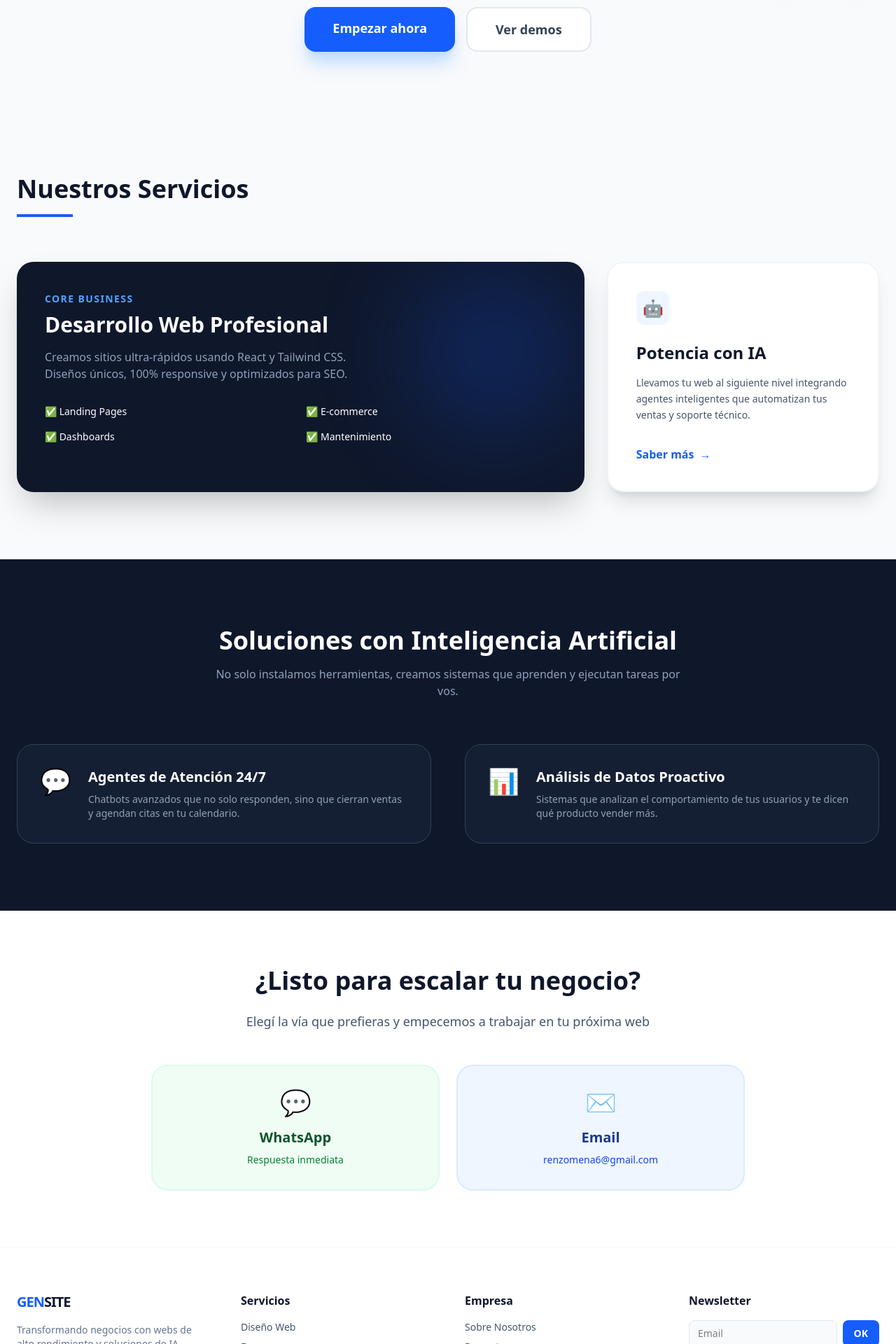
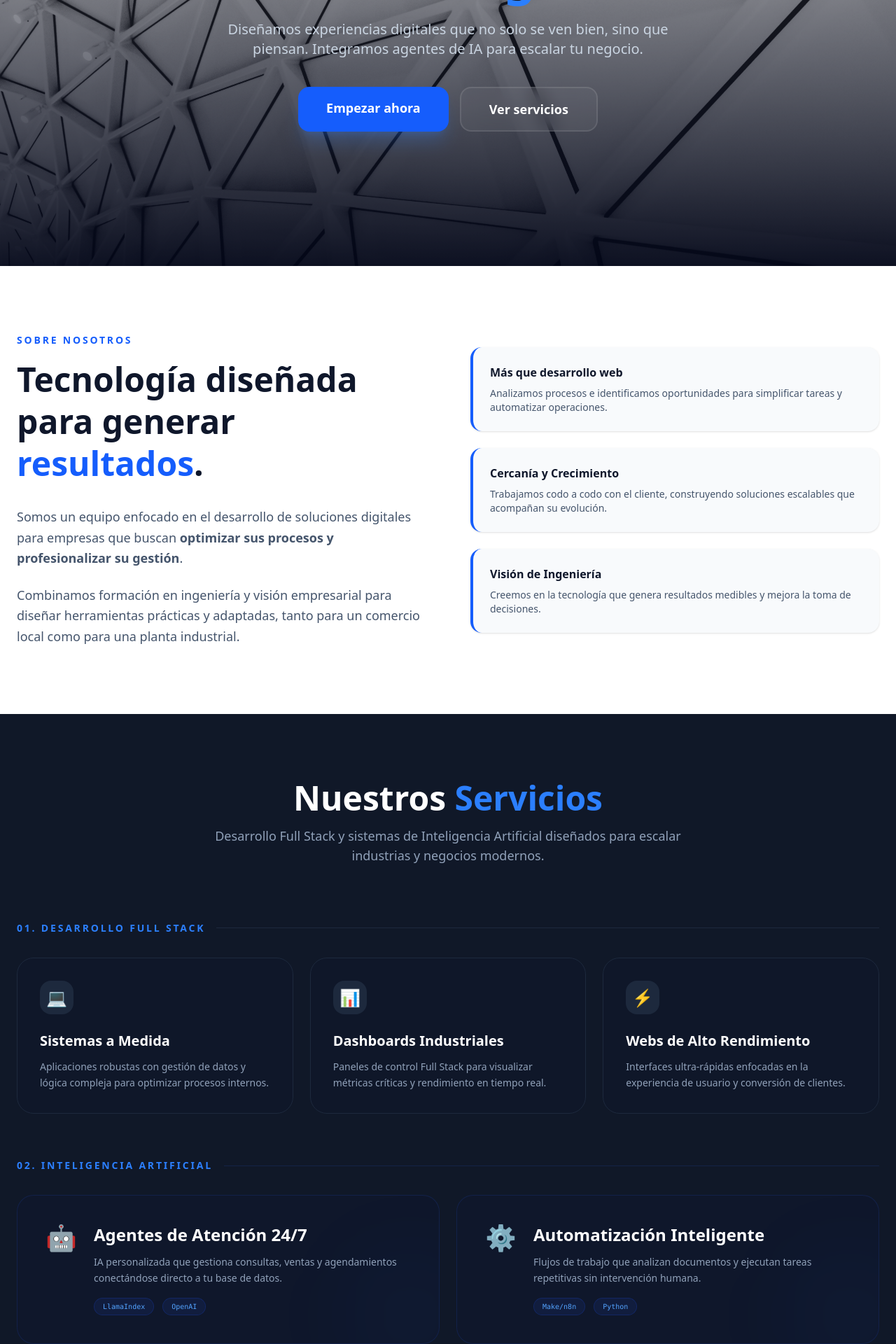
Before and after one commit to Renmena6/gensite-web, a React (Vite) app: page / in a window 1280 px wide. Shown: the part 480-2400 px from the top of the page at 70% size. Built offline with nearby package versions, Linux system fonts and the light colour scheme.

Commit message:
agregue imagen al hero, tambien modifique la seccion ia solution a nuestros servicios web + ia

```diff
--- a/src/App.jsx
+++ b/src/App.jsx
@@ -2,7 +2,8 @@ import React from 'react';
 import Layout from './components/Layout';
 import Hero from './components/Hero';
 import Services from './components/Services';
-import IASolutions from './components/IASolutions';
+import AboutUs from './components/AboutUs';
+
 import Contact from './components/Contact';
 
 
@@ -10,9 +11,9 @@ function App() {
   return (
     <Layout>
       <Hero />
+      <AboutUs/>
       <Services />
 
-      <IASolutions />
       <Contact/>
     </Layout>
   );
--- /dev/null
+++ b/src/components/AboutUs.jsx
@@ -0,0 +1,57 @@
+import React from 'react';
+
+const AboutUs = () => {
+  return (
+    <section id="sobre-nosotros" className="py-24 bg-white overflow-hidden">
+      <div className="max-w-7xl mx-auto px-6">
+        <div className="flex flex-col md:flex-row gap-16 items-center">
+
+          {/* Columna Izquierda: Títulos y Texto Principal */}
+          <div className="md:w-1/2">
+            <h2 className="text-sm font-bold text-blue-600 uppercase tracking-[0.2em] mb-4">
+              Sobre Nosotros
+            </h2>
+            <h3 className="text-4xl md:text-5xl font-black text-slate-900 mb-8 leading-tight">
+              Tecnología diseñada para generar <span className="text-blue-600">resultados</span>.
+            </h3>
+            <p className="text-slate-600 text-lg leading-relaxed mb-6">
+              Somos un equipo enfocado en el desarrollo de soluciones digitales para empresas que buscan
+              <strong> optimizar sus procesos y profesionalizar su gestión</strong>.
+            </p>
+            <p className="text-slate-600 text-lg leading-relaxed">
+              Combinamos formación en ingeniería y visión empresarial para diseñar herramientas prácticas
+              y adaptadas, tanto para un comercio local como para una planta industrial.
+            </p>
+          </div>
+
+          {/* Columna Derecha: Tarjetas de Enfoque (Resume el texto largo) */}
+          <div className="md:w-1/2 grid gap-6">
+            <div className="p-6 bg-slate-50 rounded-2xl border-l-4 border-blue-600 shadow-sm">
+              <h4 className="font-bold text-slate-900 mb-2">Más que desarrollo web</h4>
+              <p className="text-slate-600 text-sm">
+                Analizamos procesos e identificamos oportunidades para simplificar tareas y automatizar operaciones.
+              </p>
+            </div>
+
+            <div className="p-6 bg-slate-50 rounded-2xl border-l-4 border-blue-600 shadow-sm">
+              <h4 className="font-bold text-slate-900 mb-2">Cercanía y Crecimiento</h4>
+              <p className="text-slate-600 text-sm">
+                Trabajamos codo a codo con el cliente, construyendo soluciones escalables que acompañan su evolución.
+              </p>
+            </div>
+
+            <div className="p-6 bg-slate-50 rounded-2xl border-l-4 border-blue-600 shadow-sm">
+              <h4 className="font-bold text-slate-900 mb-2">Visión de Ingeniería</h4>
+              <p className="text-slate-600 text-sm">
+                Creemos en la tecnología que genera resultados medibles y mejora la toma de decisiones.
+              </p>
+            </div>
+          </div>
+
+        </div>
+      </div>
+    </section>
+  );
+};
+
+export default AboutUs;
--- a/src/components/Hero.jsx
+++ b/src/components/Hero.jsx
@@ -2,24 +2,31 @@ import React from 'react';
 
 const Hero = () => {
   return (
-    <header id="inicio" className="relative py-20 px-6 overflow-hidden">
-      {/* Fondo decorativo */}
-      <div className="absolute top-0 right-0 -mr-20 -mt-20 w-96 h-96 bg-blue-100 rounded-full blur-3xl opacity-50"></div>
+    <header id="inicio" className="relative py-32 md:py-48 px-6 overflow-hidden bg-slate-950">
+
+      {/* Fondo con Efecto de Scroll usando solo Tailwind */}
+<div
+  className="absolute inset-0 z-0 opacity-60 bg-fixed bg-center bg-cover"
+  style={{ backgroundImage: "url('/img/banner1.jpeg')" }}
+>
+  {/* El degradado (Overlay) */}
+  <div className="absolute inset-0 bg-linear-to-b from-slate-980/40 via-transparent to-slate-950/90"></div>
+</div>
 
       <div className="max-w-6xl mx-auto flex flex-col items-center text-center relative z-10">
         {/* Badge superior */}
-        <span className="bg-blue-100 text-blue-700 px-4 py-1 rounded-full text-sm font-bold mb-6">
+        <span className="bg-blue-600/50 text-blue-400 border border-blue-500/80 px-4 py-1 rounded-full text-sm font-bold mb-6 backdrop-blur-sm">
           AGENCIA DE IA & WEB
         </span>
 
-        {/* Título Principal */}
-        <h1 className="text-5xl md:text-7xl font-black text-slate-900 mb-6 leading-[1.1]">
+        {/* Título Principal - Cambiado a blanco para fondo oscuro */}
+        <h1 className="text-5xl md:text-7xl font-black text-white mb-6 leading-[1.1]">
           Automatiza tu éxito con <br />
-          <span className="text-blue-600">Webs Inteligentes</span>
+          <span className="text-blue-500">Webs Inteligentes</span>
         </h1>
 
-        {/* Descripción */}
-        <p className="text-xl text-slate-600 max-w-2xl mb-10">
+        {/* Descripción - Color suavizado para fondo oscuro */}
+        <p className="text-xl text-slate-300 max-w-2xl mb-10">
           Diseñamos experiencias digitales que no solo se ven bien, sino que piensan.
           Integramos agentes de IA para escalar tu negocio.
         </p>
@@ -28,16 +35,16 @@ const Hero = () => {
         <div className="flex flex-col sm:flex-row gap-4">
           <a
             href="#contacto"
-            className="bg-blue-600 text-white px-10 py-4 rounded-2xl font-bold text-lg hover:bg-blue-700 shadow-xl shadow-blue-200 transition-all hover:-translate-y-1 inline-block text-center"
+            className="bg-blue-600 text-white px-10 py-4 rounded-2xl font-bold text-lg hover:bg-blue-700 shadow-xl shadow-blue-500/20 transition-all hover:-translate-y-1 inline-block text-center"
           >
             Empezar ahora
           </a>
 
           <a
-            href="#ia-solutions"
-            className="bg-white border-2 border-slate-200 text-slate-700 px-10 py-4 rounded-2xl font-bold text-lg hover:border-blue-600 hover:text-blue-600 transition-all inline-block text-center"
+            href="#servicios"
+            className="bg-white/5 backdrop-blur-md border-2 border-white/10 text-white px-10 py-4 rounded-2xl font-bold text-lg hover:bg-white/10 hover:border-blue-500 transition-all inline-block text-center"
           >
-            Ver demos
+            Ver servicios
           </a>
         </div>
       </div>
--- a/src/components/IASolutions.jsx
+++ /dev/null
@@ -1,38 +0,0 @@
-import React from 'react';
-
-const IASolutions = () => {
-  return (
-    <section id="ia-solutions" className="py-24 bg-slate-900 text-white">
-      <div className="max-w-7xl mx-auto px-6">
-        <div className="text-center mb-16">
-          <h2 className="text-4xl font-black mb-4">Soluciones con Inteligencia Artificial</h2>
-          <p className="text-slate-400 max-w-2xl mx-auto">
-            No solo instalamos herramientas, creamos sistemas que aprenden y ejecutan tareas por vos.
-          </p>
-        </div>
-
-        <div className="grid md:grid-cols-2 gap-12">
-          {/* Característica 1 */}
-          <div className="flex gap-6 p-8 rounded-3xl bg-slate-800/50 border border-slate-700 hover:border-blue-500 transition">
-            <div className="text-4xl">💬</div>
-            <div>
-              <h4 className="text-xl font-bold mb-2">Agentes de Atención 24/7</h4>
-              <p className="text-slate-400 text-sm">Chatbots avanzados que no solo responden, sino que cierran ventas y agendan citas en tu calendario.</p>
-            </div>
-          </div>
-
-          {/* Característica 2 */}
-          <div className="flex gap-6 p-8 rounded-3xl bg-slate-800/50 border border-slate-700 hover:border-blue-500 transition">
-            <div className="text-4xl">📊</div>
-            <div>
-              <h4 className="text-xl font-bold mb-2">Análisis de Datos Proactivo</h4>
-              <p className="text-slate-400 text-sm">Sistemas que analizan el comportamiento de tus usuarios y te dicen qué producto vender más.</p>
-            </div>
-          </div>
-        </div>
-      </div>
-    </section>
-  );
-};
-
-export default IASolutions;
--- a/src/components/Navbar.jsx
+++ b/src/components/Navbar.jsx
@@ -17,7 +17,7 @@ const Navbar = () => {
         </li>
 
         <li className="hover:text-blue-600 transition">
-          <a href="#ia-solutions">IA Solutions</a>
+          <a href="#servicios">Nuestros Servicios</a>
         </li>
 
         <li className="hover:text-blue-600 transition">
--- a/src/components/Services.jsx
+++ b/src/components/Services.jsx
@@ -2,42 +2,109 @@ import React from 'react';
 
 const Services = () => {
   return (
-    <section className="max-w-7xl mx-auto py-24 px-6">
-      <div className="mb-16">
-        <h2 className="text-4xl font-black text-slate-900 mb-4">Nuestros Servicios</h2>
-        <div className="h-1 w-20 bg-blue-600"></div>
-      </div>
+    <section id="servicios" className="py-24 bg-gray-900 text-white">
+      <div className="max-w-7xl mx-auto px-6">
 
-      <div className="grid md:grid-cols-3 gap-8">
-        <div className="md:col-span-2 group relative overflow-hidden bg-slate-900 rounded-3xl p-10 text-white shadow-2xl">
-          <div className="relative z-10">
-            <span className="text-blue-400 font-bold text-sm uppercase tracking-widest">Core Business</span>
-            <h3 className="text-3xl font-bold mt-2 mb-4">Desarrollo Web Profesional</h3>
-            <p className="text-slate-400 max-w-md mb-8">
-              Creamos sitios ultra-rápidos usando React y Tailwind CSS. Diseños únicos, 100% responsive y optimizados para SEO.
-            </p>
-            <ul className="grid grid-cols-2 gap-4 text-sm font-medium">
-              <li className="flex items-center gap-2">✅ Landing Pages</li>
-              <li className="flex items-center gap-2">✅ E-commerce</li>
-              <li className="flex items-center gap-2">✅ Dashboards</li>
-              <li className="flex items-center gap-2">✅ Mantenimiento</li>
-            </ul>
-          </div>
-          <div className="absolute top-0 right-0 w-64 h-64 bg-blue-600/20 rounded-full blur-3xl group-hover:bg-blue-600/40 transition duration-500"></div>
+        {/* Encabezado */}
+        <div className="mb-20 text-center">
+          <h2 className="text-4xl md:text-5xl font-black mb-4">
+            Nuestros <span className="text-blue-500">Servicios</span>
+          </h2>
+          <p className="text-slate-400 max-w-2xl mx-auto text-lg">
+            Desarrollo Full Stack y sistemas de Inteligencia Artificial diseñados para escalar industrias y negocios modernos.
+          </p>
         </div>
 
-        <div className="bg-white border-2 border-slate-100 rounded-3xl p-10 shadow-xl flex flex-col justify-between">
-          <div>
-            <div className="w-12 h-12 bg-blue-50 text-blue-600 rounded-xl flex items-center justify-center mb-6 text-2xl">🤖</div>
-            <h3 className="text-2xl font-bold text-slate-900 mb-4">Potencia con IA</h3>
-            <p className="text-slate-600 text-sm leading-relaxed">
-              Llevamos tu web al siguiente nivel integrando agentes inteligentes que automatizan tus ventas y soporte técnico.
-            </p>
+        {/* --- BLOQUE 01: FULL STACK (Bordes Sutiles Slate) --- */}
+        <div className="mb-16">
+          <div className="flex items-center gap-4 mb-8">
+            <h3 className="text-sm font-bold text-blue-500 uppercase tracking-[0.2em]">01. Desarrollo Full Stack</h3>
+            <div className="h-px flex-1 bg-slate-800"></div>
           </div>
-          <a href="#ia-solutions" className="mt-8 text-blue-600 font-bold flex items-center gap-2 hover:gap-4 transition-all">
-  Saber más <span>→</span>
-</a>
+
+          <div className="grid md:grid-cols-3 gap-6">
+            {/* Card Web 1 */}
+            <div className="group p-8 rounded-3xl bg-slate-900/50 border border-slate-800 hover:border-slate-700 transition-all duration-300">
+              <div className="w-12 h-12 bg-slate-800 rounded-2xl flex items-center justify-center mb-6 group-hover:bg-blue-600 transition-colors">
+                <span className="text-2xl">💻</span>
+              </div>
+              <h4 className="text-xl font-bold mb-3">Sistemas a Medida</h4>
+              <p className="text-slate-400 text-sm leading-relaxed">
+                Aplicaciones robustas con gestión de datos y lógica compleja para optimizar procesos internos.
+              </p>
+            </div>
+
+            {/* Card Web 2 */}
+            <div className="group p-8 rounded-3xl bg-slate-900/50 border border-slate-800 hover:border-slate-700 transition-all duration-300">
+              <div className="w-12 h-12 bg-slate-800 rounded-2xl flex items-center justify-center mb-6 group-hover:bg-blue-600 transition-colors">
+                <span className="text-2xl">📊</span>
+              </div>
+              <h4 className="text-xl font-bold mb-3">Dashboards Industriales</h4>
+              <p className="text-slate-400 text-sm leading-relaxed">
+                Paneles de control Full Stack para visualizar métricas críticas y rendimiento en tiempo real.
+              </p>
+            </div>
+
+            {/* Card Web 3 */}
+            <div className="group p-8 rounded-3xl bg-slate-900/50 border border-slate-800 hover:border-slate-700 transition-all duration-300">
+              <div className="w-12 h-12 bg-slate-800 rounded-2xl flex items-center justify-center mb-6 group-hover:bg-blue-600 transition-colors">
+                <span className="text-2xl">⚡</span>
+              </div>
+              <h4 className="text-xl font-bold mb-3">Webs de Alto Rendimiento</h4>
+              <p className="text-slate-400 text-sm leading-relaxed">
+                Interfaces ultra-rápidas enfocadas en la experiencia de usuario y conversión de clientes.
+              </p>
+            </div>
+          </div>
         </div>
+
+        {/* --- BLOQUE 02: IA (Bordes Azules y Brillo Sutil) --- */}
+        <div id="ia-solutions">
+          <div className="flex items-center gap-4 mb-8">
+            <h3 className="text-sm font-bold text-blue-500 uppercase tracking-[0.2em]">02. Inteligencia Artificial</h3>
+            <div className="h-px flex-1 bg-blue-900/30"></div>
+          </div>
+
+          <div className="grid md:grid-cols-2 gap-6">
+            {/* Card IA 1 */}
+            <div className="relative group p-10 rounded-3xl bg-slate-900 border border-blue-900/30 hover:border-blue-500 transition-all duration-500 overflow-hidden">
+              <div className="relative z-10 flex flex-col md:flex-row gap-6">
+                <div className="text-4xl">🤖</div>
+                <div>
+                  <h4 className="text-2xl font-bold mb-3">Agentes de Atención 24/7</h4>
+                  <p className="text-slate-400 text-sm leading-relaxed mb-4">
+                    IA personalizada que gestiona consultas, ventas y agendamientos conectándose directo a tu base de datos.
+                  </p>
+                  <div className="flex gap-3">
+                    <span className="px-3 py-1 bg-blue-900/20 text-blue-400 text-[10px] rounded-full border border-blue-800/30 font-mono">LlamaIndex</span>
+                    <span className="px-3 py-1 bg-blue-900/20 text-blue-400 text-[10px] rounded-full border border-blue-800/30 font-mono">OpenAI</span>
+                  </div>
+                </div>
+              </div>
+              {/* Brillo de fondo sutil */}
+              <div className="absolute -bottom-10 -right-10 w-40 h-40 bg-blue-600/5 rounded-full blur-3xl group-hover:bg-blue-600/10 transition"></div>
+            </div>
+
+            {/* Card IA 2 */}
+            <div className="relative group p-10 rounded-3xl bg-slate-900 border border-blue-900/30 hover:border-blue-500 transition-all duration-500 overflow-hidden">
+              <div className="relative z-10 flex flex-col md:flex-row gap-6">
+                <div className="text-4xl">⚙️</div>
+                <div>
+                  <h4 className="text-2xl font-bold mb-3">Automatización Inteligente</h4>
+                  <p className="text-slate-400 text-sm leading-relaxed mb-4">
+                    Flujos de trabajo que analizan documentos y ejecutan tareas repetitivas sin intervención humana.
+                  </p>
+                  <div className="flex gap-3">
+                    <span className="px-3 py-1 bg-blue-900/20 text-blue-400 text-[10px] rounded-full border border-blue-800/30 font-mono">Make/n8n</span>
+                    <span className="px-3 py-1 bg-blue-900/20 text-blue-400 text-[10px] rounded-full border border-blue-800/30 font-mono">Python</span>
+                  </div>
+                </div>
+              </div>
+              <div className="absolute -bottom-10 -right-10 w-40 h-40 bg-blue-600/5 rounded-full blur-3xl group-hover:bg-blue-600/10 transition"></div>
+            </div>
+          </div>
+        </div>
+
       </div>
     </section>
   );
```
Also changed, not shown: public/img/banner1.jpeg (added).
